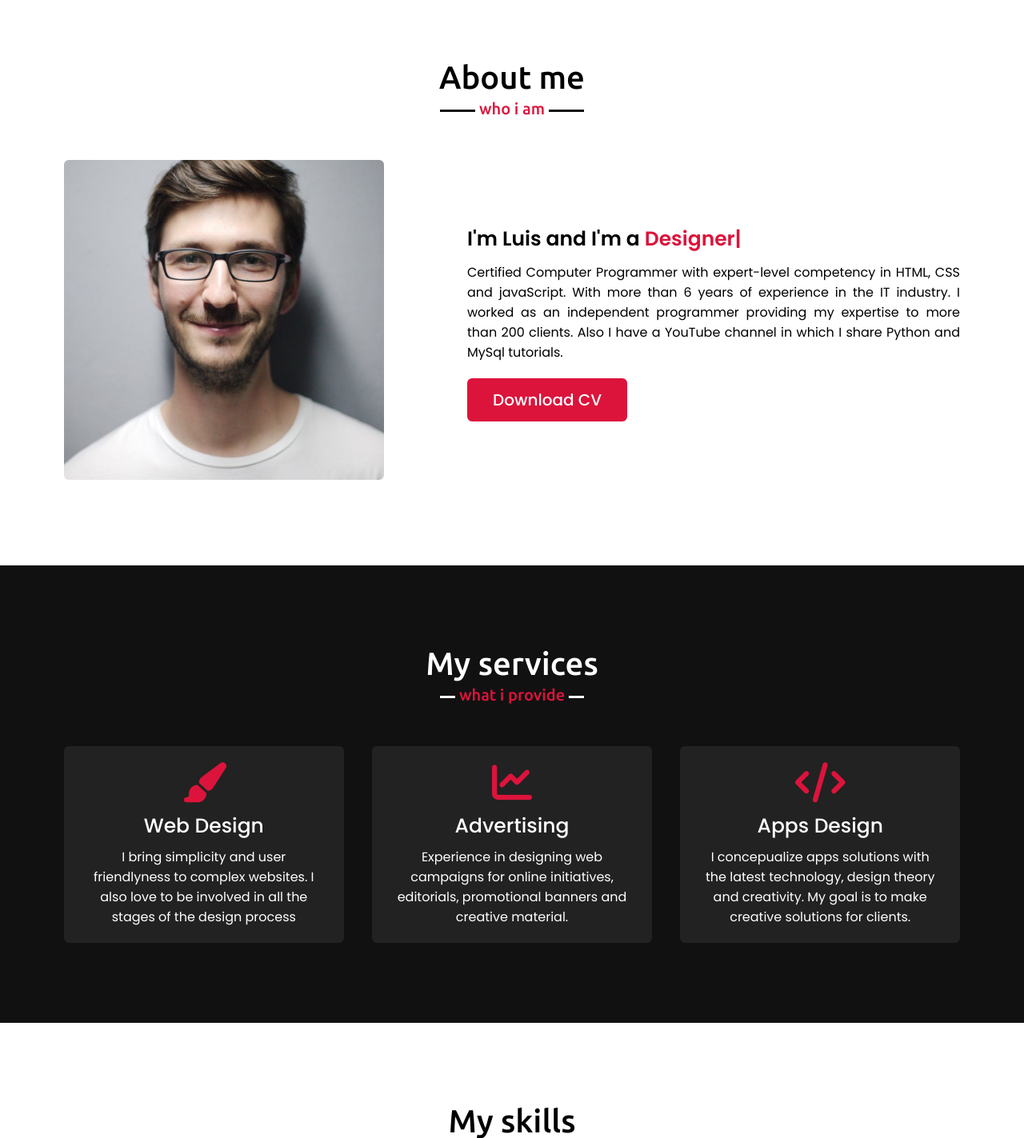
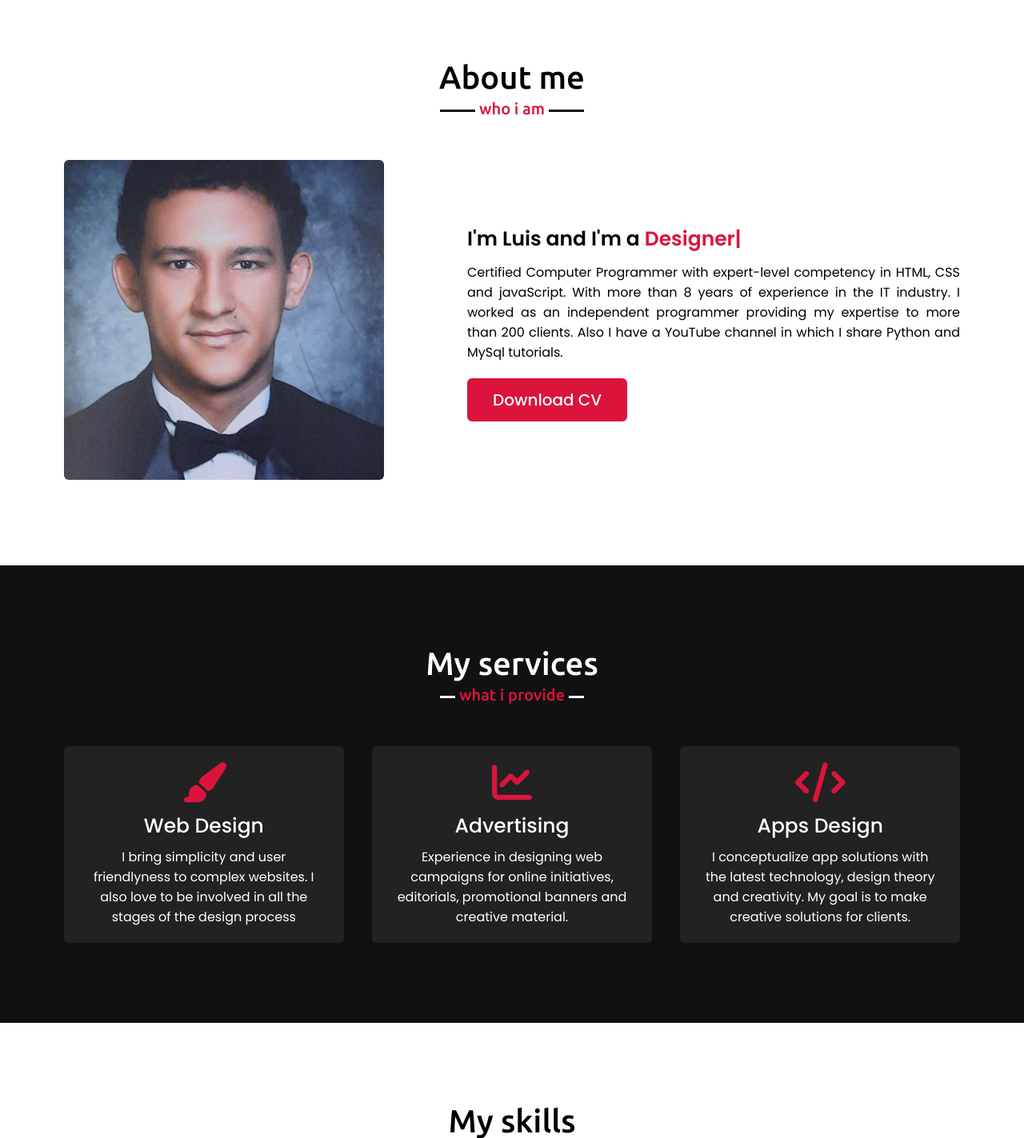
Before and after one commit to LuisGonzalez32/tarea-2, a Flask app: page / in a window 1280 px wide. Shown: the part 826-2249 px from the top of the page at 80% size. Run offline with Flask 2, Linux system fonts and the light colour scheme; some libraries are stand-ins or nearby versions.

Commit message:
commit 3

```diff
--- a/templates/index.html
+++ b/templates/index.html
@@ -58,7 +58,7 @@
         </div>
         <div class="column right">
           <div class="text">I'm Luis and I'm a <span class="typing-2"></span></div>
-          <p>Certified Computer Programmer with expert-level competency in HTML, CSS and javaScript. With more than 6
+          <p>Certified Computer Programmer with expert-level competency in HTML, CSS and javaScript. With more than 8
             years of experience in the IT industry. I worked as an independent programmer providing my expertise to
             more than 200 clients. Also I have a YouTube channel in which I share Python and MySql tutorials.</p>
           <a href="#">Download CV</a>
@@ -92,7 +92,7 @@
           <div class="box">
             <i class="fas fa-code"></i>
             <div class="text">Apps Design</div>
-            <p>I concepualize apps solutions with the latest technology, design theory and creativity. My goal is to
+            <p>I conceptualize app solutions with the latest technology, design theory and creativity. My goal is to
               make creative solutions for clients.</p>
           </div>
         </div>
```
Also changed, not shown: static/images/profile-1.jpeg.
